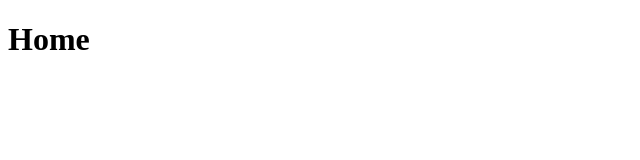
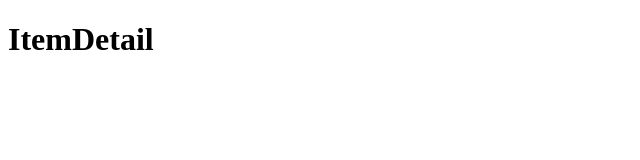
Before and after one commit to Alejandrehl/mercado-libre-test, a React (Create React App) app in the folder client/: page /items/1 in a window 1280 px wide. Shown: the top 160 px of the page, without its empty margins (0-640 px from the left). Built offline with nearby package versions, Linux system fonts and the light colour scheme.

Commit message:
Avances router

```diff
--- a/client/src/router/index.tsx
+++ b/client/src/router/index.tsx
@@ -9,13 +9,13 @@ const AppRouter: React.FC = () => {
   return (
     <Router>
       <Switch>
-        <Route path="/">
+        <Route exact path="/">
           <Home />
         </Route>
-        <Route path="/items/search=">
+        <Route exact path="/items/search=">
           <ItemsSearch />
         </Route>
-        <Route path="/items/:id">
+        <Route exact path="/items/:id">
           <ItemDetail />
         </Route>
         <Route>
```
